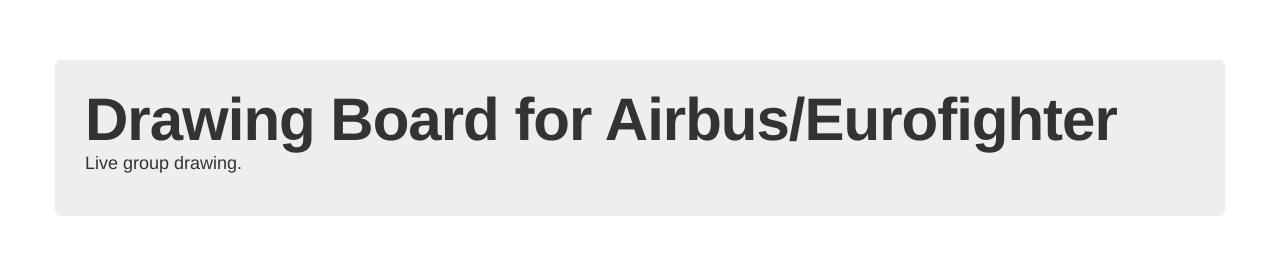
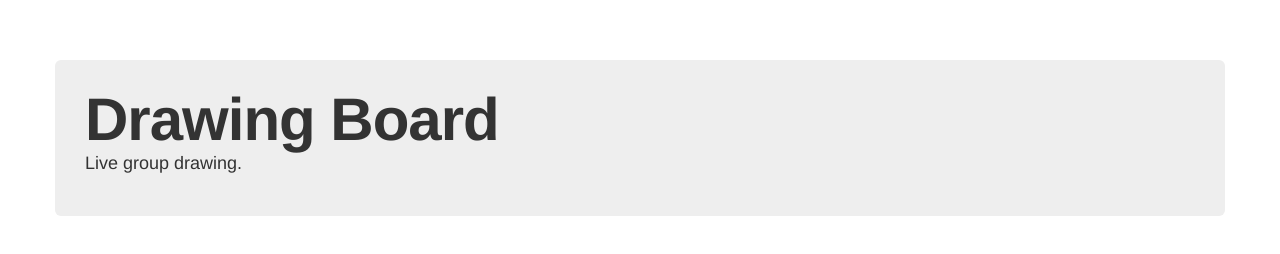
Before and after one commit to doschkinow/drawingboard-micro-ws-nodejs, a website: page drawingboard/index.html in a window 1280 px wide. Drawn offline with nearby package versions, Linux system fonts and the light colour scheme.

Commit message:
reset content

```diff
--- a/drawingboard/index.html
+++ b/drawingboard/index.html
@@ -20,7 +20,7 @@
 <body>
 <div class="container">
     <div class="hero-unit">
-        <h1>Drawing Board for Airbus/Eurofighter</h1>
+        <h1>Drawing Board</h1>
         <p>
             Live group drawing.
         </p>
```
